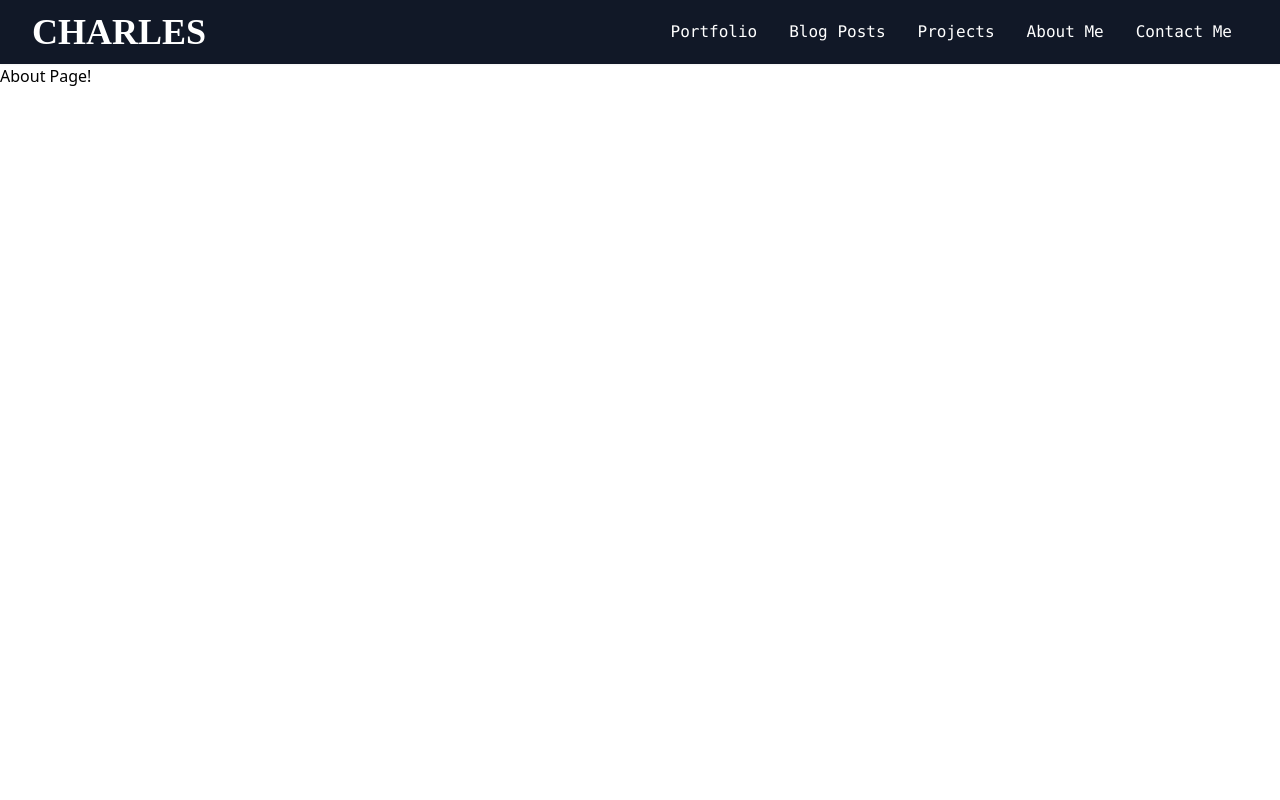
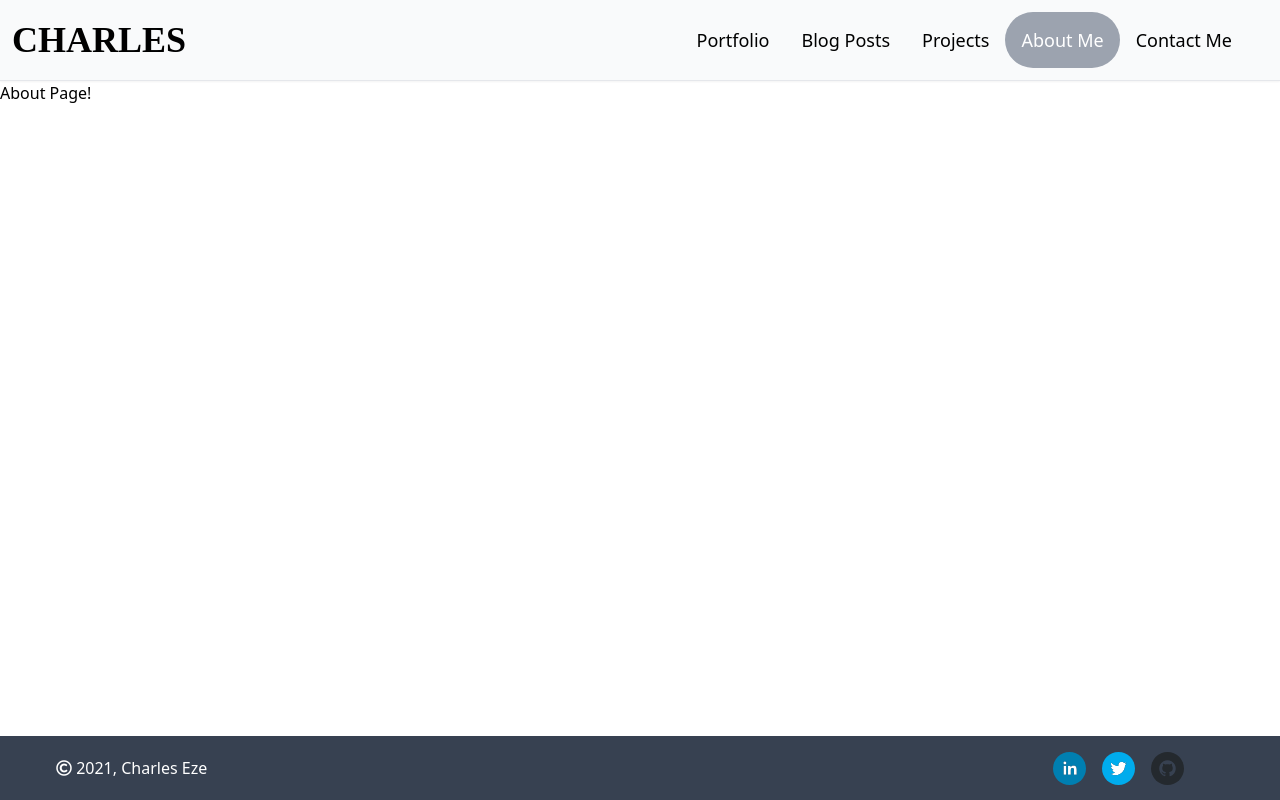
Before and after one commit to charles-eze/my-portfolio-website-react.js, a React (Create React App) app: page /about in a window 1280 px wide. Built offline with nearby package versions, Linux system fonts and the light colour scheme.

Commit message:
added social icons

```diff
--- a/package.json
+++ b/package.json
@@ -15,6 +15,7 @@
     "react-dom": "^17.0.1",
     "react-router-dom": "^5.2.0",
     "react-scripts": "4.0.2",
+    "react-social-icons": "^4.1.0",
     "tailwindcss": "npm:@tailwindcss/postcss7-compat@^2.0.3",
     "web-vitals": "^1.0.1"
   },
--- a/src/App.js
+++ b/src/App.js
@@ -8,6 +8,7 @@ import Project from "./components/Project";
 import NavBar from "./components/NavBar";
 import Contact from "./components/Contact";
 import Dropdown from "./components/Dropdown";
+import Footer from "./components/Footer";
 
 
 
@@ -16,9 +17,9 @@ function App() {
 
   const [click, setClick] = useState(false);
 
-  const handleClick = () => {
-        setClick(!click)
-    }
+  const handleClick = () => setClick(!click);
+
+  const closeMobileMenu = () => setClick(false);
 
   useEffect(() => {
     const hideMenu = () => {
@@ -35,8 +36,8 @@ function App() {
 
   return (
     <BrowserRouter>
-    <NavBar handleClick={handleClick} />
-    <Dropdown handleClick={handleClick} click={click}/>
+    <NavBar handleClick={handleClick} click={click}/>
+    <Dropdown handleClick={handleClick} click={click} closeMobileMenu={closeMobileMenu} />
       <Switch>
         <Route component={Home} path='/' exact />
         <Route component={About} path='/about' />
@@ -45,6 +46,7 @@ function App() {
         <Route component={Project} path='/project' />
         <Route component={Contact} path='/contact' />
       </Switch>
+      <Footer />
     </BrowserRouter>
   )
 }
--- a/src/components/Dropdown.js
+++ b/src/components/Dropdown.js
@@ -1,24 +1,24 @@
 import React from "react";
 import { NavLink } from "react-router-dom";
 
-export default function Dropdown({ click, handleClick }) {
+export default function Dropdown({ click, handleClick, closeMobileMenu }) {
 
 
     return (
-        <div className={click ? 'grid grid-rows-5 text-center relative ml-32 h-full  bg-blue-400' : 'hidden'} onCLick={handleClick}>
-            <NavLink className='p-4' to='/'>
+        <div className={click ? 'grid grid-rows-5 text-center box-border text-based block float-right pr-8 pl-16 pb-80 h-2/5 bg-gray-200 ' : 'hidden'} onCLick={handleClick}>
+            <NavLink className='p-4 font-sans font-bold -my-2' to='/' onClick={closeMobileMenu}>
                 Portfolio
             </NavLink>
-            <NavLink className='p-4' to='/post'>
+            <NavLink className='p-4 font-sans font-bold -my-2' to='/post' onClick={closeMobileMenu}>
                 Blog Posts
             </NavLink>
-            <NavLink className='p-4' to='/project'>
+            <NavLink className='p-4 font-sans font-bold -my-2' to='/project' onClick={closeMobileMenu}>
                 Projects
             </NavLink>
-            <NavLink className='p-4' to='/about'>
+            <NavLink className='p-4 font-sans font-bold -my-2' to='/about' onClick={closeMobileMenu}>
                 About Me
             </NavLink>
-            <NavLink className='p-4' to='/contact'>
+            <NavLink className='p-4 font-sans font-bold -my-2' to='/contact' onClick={closeMobileMenu}>
                 Contact Me
             </NavLink>
         </div>
--- /dev/null
+++ b/src/components/Footer.js
@@ -0,0 +1,33 @@
+import React from "react";
+import { SocialIcon } from "react-social-icons";
+
+const Footer = () => {
+    return (
+        <footer className='flex justify-between items-center h-16 bg-gray-700 font-normal text-sm md:text-base lg:text-base text-white bottom-0 absolute w-full'>
+            <p className='lg:ml-14 sm:ml-2'> <i className="far fa-copyright text-base"></i> 2021, Charles Eze</p>
+            <div className='lg:mr-20 sm:mr-1'>
+                <SocialIcon
+                    url='https://www.linkedin.com/in/charles-eze-29432b17a/'
+                    className='mr-1 md:mr-4 transition duration-500 ease-in-out transform hover:-translate-y-1 hover:scale-125'
+                    target='_blank'
+                    fgColor='#fff'
+                    style={{ height:33, width:33}} />
+
+                <SocialIcon
+                    url='https://twitter.com/hackfolio'
+                    className='mr-1 md:mr-4 transition duration-500 ease-in-out transform hover:-translate-y-1 hover:scale-125'
+                    target='_blank'
+                    fgColor='#fff'
+                    style={{ height:33, width:33}} />
+
+                <SocialIcon
+                    url='https://github.com/charles-eze'
+                    className='mr-1 md:mr-4 transition duration-500 ease-in-out transform hover:-translate-y-1 hover:scale-125'
+                    target='_blank'
+                    style={{ height:33, width:33}} />
+            </div>
+        </footer>
+    )
+};
+
+export default Footer;
--- a/src/components/NavBar.js
+++ b/src/components/NavBar.js
@@ -2,42 +2,40 @@ import React from "react";
 import { NavLink } from "react-router-dom";
 
 
-export default function NavBar({handleClick}) {
+export default function NavBar({ click, handleClick }) {
 
     return (
-        <nav className='flex justify-between items-center h-16 bg-gray-900 text-white relative shadow-sm font-mono'
+        <nav className='flex border-b justify-between items-center h-16 py-10 bg-gray-50 text-black text-lg relative shadow-sm font-sans font-medium'
         role='navigation'>
-            <NavLink to='/' className='cursive pl-8 text-4xl'>
+            <NavLink to='/' className='-ml-5 cursive pl-8 text-4xl'>
                 CHARLES
             </NavLink>
             <div onClick={handleClick} className='px-4 cursor-pointer md:hidden'>
-                <svg
-                    className="w-8 h-8 text-white "
-                    fill="none"
-                    stroke="currentColor"
-                    viewBox="0 0 24 24"
-                    xmlns="http://www.w3.org/2000/svg">
-                        <path
-                        strokeLinecap="round"
-                        strokeLinejoin="round"
-                        strokeWidth={2}
-                        d="M4 6h16M4 12h16M4 18h16" />
-                </svg>
+                <i className={click ? "fas fa-times text-black text-3xl relative float-right flex" : "fas fa-bars text-black text-3xl "}/>
             </div>
             <div className='pr-8 md:block hidden'>
-                <NavLink className='p-4' to='/'>
+                <NavLink className='p-4 hover:bg-purple-500 hover:text-white rounded-full'
+                         to='/'>
                     Portfolio
                 </NavLink>
-                <NavLink className='p-4' to='/post'>
+                <NavLink className='p-4 hover:bg-purple-500 hover:text-white rounded-full'
+                         to='/post'
+                         activeClassName='bg-gray-400 text-white'>
                     Blog Posts
                 </NavLink>
-                <NavLink className='p-4' to='/project'>
+                <NavLink className='p-4 hover:bg-purple-500 hover:text-white rounded-full'
+                         to='/project'
+                         activeClassName='bg-gray-400 text-white'>
                     Projects
                 </NavLink>
-                <NavLink className='p-4' to='/about'>
+                <NavLink className='p-4 hover:bg-purple-500 hover:text-white rounded-full'
+                         to='/about'
+                         activeClassName='bg-gray-400 text-white'>
                     About Me
                 </NavLink>
-                <NavLink className='p-4' to='/contact'>
+                <NavLink className='p-4 hover:bg-purple-500 hover:text-white rounded-full'
+                         to='/contact'
+                         activeClassName='bg-gray-400 text-white'>
                     Contact Me
                 </NavLink>
 
```
Also changed, not shown: 2 other files (tests, documents, lock files or other folders).
